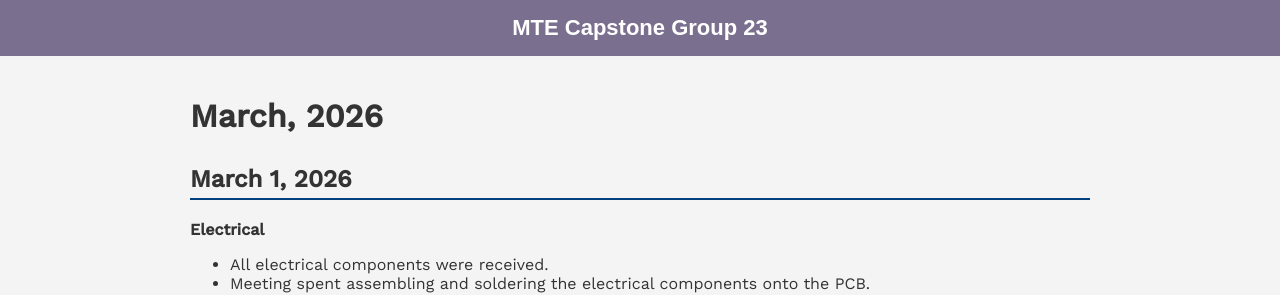
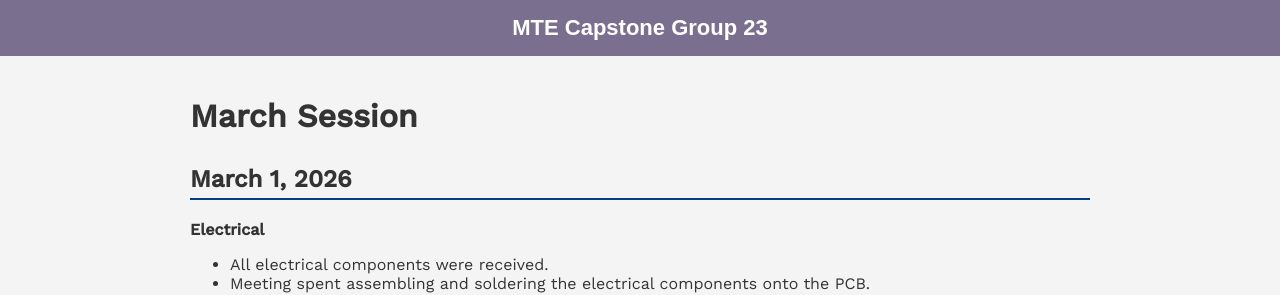
Before and after one commit to warisz/mte-capstone, a Jekyll site: the page built from meetings/mar-2026.md, in a window 1280 px wide. Shown: the top 295 px of the page. Built offline with Jekyll 4.4.1, drawn with Linux system fonts in a browser that asks for light colours.

Commit message:
Update mar-2026.md

```diff
--- a/meetings/mar-2026.md
+++ b/meetings/mar-2026.md
@@ -3,7 +3,7 @@ layout: default
 title: March, 2026
 ---
 
-# March, 2026
+# March Session
 ## March 1, 2026
 **Electrical**
 - All electrical components were received.
```
